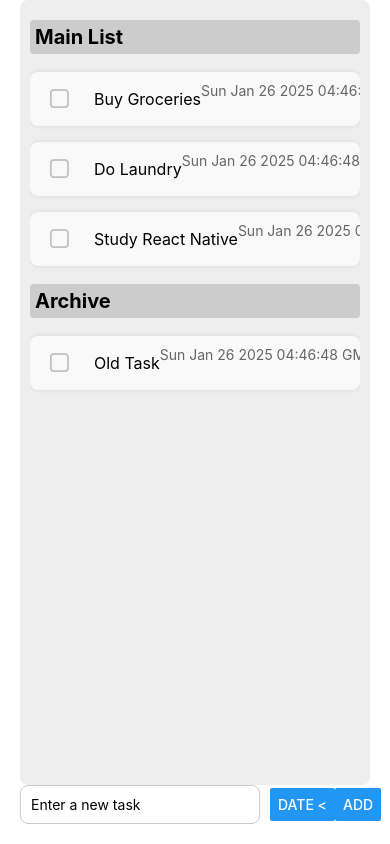
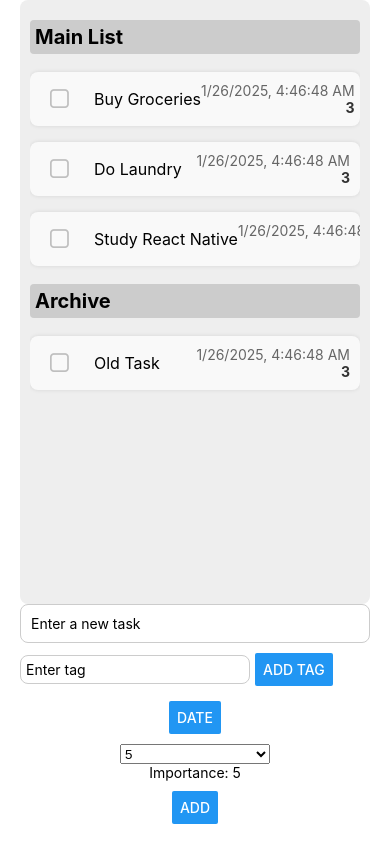
Before and after one commit to SGS-CS/todoloo, a React Native app: screen / in a window 390 px wide. Built offline with nearby package versions, Linux system fonts and the light colour scheme.

Commit message:
adding tags and importance

```diff
--- a/App.js
+++ b/App.js
@@ -1,39 +1,45 @@
 import { StatusBar } from 'expo-status-bar';
 import React, { useState } from 'react';
-import { View, Text, StyleSheet, Button, TextInput, Platform } from 'react-native';
+import {
+  View,
+  Text,
+  StyleSheet,
+  Button,
+  TextInput,
+  Platform,
+  TouchableOpacity,
+} from 'react-native';
 import DateTimePicker from '@react-native-community/datetimepicker';
+import { Picker } from '@react-native-picker/picker';
 
 import List from './List';
 
 export default function App() {
   const [tasks, setTasks] = useState([
-    { id: 1, name: 'Buy Groceries', date: new Date(), importance: 3 },
-    { id: 2, name: 'Do Laundry', date: new Date(), importance: 3 },
-    { id: 3, name: 'Study React Native', date: new Date(), importance: 3 },
+    { id: 1, name: 'Buy Groceries', date: new Date(), importance: 3, tags: ['main'] },
+    { id: 2, name: 'Do Laundry', date: new Date(), importance: 3, tags: ['main'] },
+    { id: 3, name: 'Study React Native', date: new Date(), importance: 3, tags: ['main'] },
+    { id: 4, name: 'Old Task', date: new Date(), importance: 3, tags: ['archived'] },
   ]);
-  const [archiveTasks, setArchiveTasks] = useState([
-    { id: 4, name: 'Old Task', date: new Date(), importance: 3 },
-  ]);
-
   const [newTask, setNewTask] = useState('');
   const [dueDate, setDueDate] = useState(new Date());
   const [importance, setImportance] = useState(5);
-  const [oldId, saveId] = useState(5);
+  const [lastId, setLastId] = useState(5);
+  const [showDPicker, setShowDPicker] = useState(false);
+  const [showImportancePicker, setShowImportancePicker] = useState(false);
 
-  const [showDPicker, setShowDPicker] = useState(false);
-
-  const deleteTask = (id) => {
-    setTasks(tasks.filter((task) => task.id !== id));
-  };
+  // New state for tag input
+  const [newTag, setNewTag] = useState('');
+  const [newTaskTags, setNewTaskTags] = useState([]);
 
   const archiveTask = (id) => {
-    const taskToArchive = tasks.find((t) => t.id === id);
-    if (taskToArchive) {
-      setTasks((prev) => prev.filter((t) => t.id !== id));
-      setArchiveTasks((prev) => [...prev, taskToArchive]);
-    }
+    setTasks(tasks.map(task => {
+      if (task.id === id) {
+        return { ...task, tags: task.tags.includes("archived") ? task.tags : [...task.tags, "archived"] };
+      }
+      return task;
+    }));
   };
-
 
   const handleDateChange = (e) => {
     const newDate = new Date(e.target.value);
@@ -42,28 +48,42 @@ export default function App() {
 
   const addTask = () => {
     if (newTask.trim() !== '') {
-      let tempId = oldId + 1;
-      saveId(tempId);
-      setTasks([...tasks, { id: tempId, name: newTask, date: dueDate, importance }]);
+      const newId = lastId + 1;
+      setLastId(newId);
+      // Ensure the task has the "main" tag by default.
+      const finalTags = newTaskTags.includes("main") ? newTaskTags : ["main", ...newTaskTags];
+      setTasks([...tasks, { id: newId, name: newTask, date: dueDate, importance, tags: finalTags }]);
       setNewTask('');
+      setNewTaskTags([]);
     }
   };
 
   const handleEnter = (e) => {
     if (e.key === 'Enter') addTask();
   };
+
+  const handleAddTag = () => {
+    if (newTag.trim() !== '') {
+      setNewTaskTags([...newTaskTags, newTag.trim()]);
+      setNewTag('');
+    }
+  };
+
+  const removeTag = (index) => {
+    setNewTaskTags(newTaskTags.filter((_, i) => i !== index));
+  };
+
+  const mainTasks = tasks.filter(task => task.tags.includes("main") && !task.tags.includes("archived"));
+  const archivedTasks = tasks.filter(task => task.tags.includes("archived"));
+
   const sections = [
-    { title: 'Main List', data: tasks },
-    { title: 'Archive', data: archiveTasks },
+    { title: 'Main List', data: mainTasks },
+    { title: 'Archive', data: archivedTasks },
   ];
 
   return (
     <View style={styles.container}>
-      <List
-        sections={sections}
-        archiveItem={archiveTask}
-      />
-
+      <List sections={sections} archiveItem={archiveTask} />
 
       <View style={styles.inputContainer}>
         <TextInput
@@ -74,19 +94,37 @@ export default function App() {
           onKeyPress={handleEnter}
         />
 
-        {showDPicker ? (
-          <Button title="Date >" onPress={() => setShowDPicker(!showDPicker)} />
-        ) : (
-          <Button title="Date <" onPress={() => setShowDPicker(!showDPicker)} />
-        )}
+        {/* Tag Input Section */}
+        <View style={styles.tagInputContainer}>
+          <TextInput
+            style={styles.tagInput}
+            placeholder="Enter tag"
+            value={newTag}
+            onChangeText={setNewTag}
+          />
+          <Button title="Add Tag" onPress={handleAddTag} />
+        </View>
+        {/* Display added tags */}
+        <View style={styles.tagsContainer}>
+          {newTaskTags.map((tag, index) => (
+            <View key={index} style={styles.tagChip}>
+              <Text style={styles.tagText}>{tag}</Text>
+              <TouchableOpacity onPress={() => removeTag(index)}>
+                <Text style={styles.removeTag}>X</Text>
+              </TouchableOpacity>
+            </View>
+          ))}
+        </View>
 
-        {showDPicker &&
-          (Platform.OS === 'web' ? (
-            <input type="date" onChange={handleDateChange} />
+        {/* Date/Time Picker */}
+        <Button title="Date" onPress={() => setShowDPicker(!showDPicker)} />
+        {showDPicker && (
+          Platform.OS === 'web' ? (
+            <input type="datetime-local" onChange={handleDateChange} />
           ) : (
             <DateTimePicker
               value={dueDate}
-              mode="date"
+              mode="datetime"
               display={Platform.OS === 'ios' ? 'spinner' : 'default'}
               onChange={(event, selectedDate) => {
                 if (selectedDate) {
@@ -94,7 +132,22 @@ export default function App() {
                 }
               }}
             />
-          ))}
+          )
+        )}
+
+        {/* Importance Dropdown */}
+        <View style={styles.pickerContainer}>
+          <Picker
+            selectedValue={importance}
+            style={{ height: 20, width: 150 }}
+            onValueChange={(itemValue) => setImportance(itemValue)}
+          >
+            {Array.from({ length: 10 }, (_, i) => i + 1).map(val => (
+              <Picker.Item key={val} label={String(val)} value={val} />
+            ))}
+          </Picker>
+          <Text>Importance: {importance}</Text>
+        </View>
 
         <Button title="Add" onPress={addTask} />
       </View>
@@ -106,28 +159,60 @@ export default function App() {
 
 const styles = StyleSheet.create({
   container: {
-    // Take up the full screen
     flex: 1,
     backgroundColor: '#fff',
     paddingHorizontal: 20,
   },
-  listSection: {
-    // This grows to fill all remaining vertical space, pushing input to bottom
-    flex: 1,
-    marginTop: 20,
-  },
   inputContainer: {
-    // Placed at the bottom (after the list section)
-    flexDirection: 'row',
+    flexDirection: 'column',
     alignItems: 'center',
-    marginBottom: 20, // Or adjust as desired
+    marginBottom: 20,
   },
   input: {
-    flex: 1,
+    width: '100%',
     borderWidth: 1,
     borderColor: '#ccc',
     borderRadius: 8,
     padding: 10,
-    marginRight: 10,
+    marginBottom: 10,
+  },
+  pickerContainer: {
+    alignItems: 'center',
+    marginVertical: 10,
+  },
+  tagInputContainer: {
+    flexDirection: 'row',
+    width: '100%',
+    alignItems: 'center',
+    marginBottom: 5,
+  },
+  tagInput: {
+    borderWidth: 1,
+    borderColor: '#ccc',
+    borderRadius: 8,
+    padding: 5,
+    marginRight: 5,
+  },
+  tagsContainer: {
+    flexDirection: 'row',
+    flexWrap: 'wrap',
+    marginBottom: 10,
+  },
+  tagChip: {
+    flexDirection: 'row',
+    alignItems: 'center',
+    backgroundColor: '#ddd',
+    borderRadius: 15,
+    paddingHorizontal: 10,
+    paddingVertical: 5,
+    marginRight: 5,
+    marginBottom: 5,
+  },
+  tagText: {
+    marginRight: 5,
+  },
+  removeTag: {
+    color: 'red',
+    fontWeight: 'bold',
   },
 });
--- a/List.js
+++ b/List.js
@@ -7,11 +7,11 @@ function List({ sections, archiveItem }) {
   const renderItem = ({ item }) => (
     <Task
       name={item.name}
-      date={item.date.toString()}
+      date={item.date.toLocaleString()}
       importance={item.importance}
+      tags = {item.tags}
       id={item.id}
       onArchive={archiveItem}
-      // or onDelete / onArchive, depending on your naming
     />
   );
 
@@ -27,7 +27,6 @@ function List({ sections, archiveItem }) {
         keyExtractor={(item) => item.id.toString()}
         renderItem={renderItem}
         renderSectionHeader={renderSectionHeader}
-        // optional props
       />
     </View>
   );
@@ -37,7 +36,7 @@ export default List;
 
 const styles = StyleSheet.create({
   container: {
-    flex: 1, // Make sure it can scroll
+    flex: 1,
     backgroundColor: '#eee',
     borderRadius: 8,
     padding: 10,
@@ -46,7 +45,7 @@ const styles = StyleSheet.create({
     fontSize: 20,
     fontWeight: 'bold',
     marginVertical: 10,
-    backgroundColor: '#ccc', // optional for visual separation
+    backgroundColor: '#ccc',
     padding: 5,
     borderRadius: 4,
   },
--- a/Task.js
+++ b/Task.js
@@ -4,10 +4,13 @@ import { CheckBox } from 'react-native-elements';
 
 function Task(props) {
   const [checked, toggleCheck] = useState(false);
+  // if (props.tags.includes('archived')) {
+  //   toggleCheck(true);
+  // }
 
   const toggle = () => {
     toggleCheck(!checked);
-    props.onArchive(props.id); // Trigger delete when checkbox toggled
+    props.onArchive(props.id); // Instead of deleting, this adds the "archived" tag
   };
 
   return (
@@ -20,7 +23,7 @@ function Task(props) {
         />
         <Text style={styles.taskText}>{props.name}</Text>
       </View>
-      <View style={styles.rightSection}> {/* added later*/}
+      <View style={styles.rightSection}>
         <Text style={styles.date}>{props.date || 'None'}</Text>
         <Text style={styles.importance}>{props.importance || 'None'}</Text>
       </View>
@@ -32,7 +35,7 @@ const styles = StyleSheet.create({
   taskContainer: {
     flexDirection: 'row',
     alignItems: 'center',
-    justifyContent: 'space-between', // Space between left and right sections
+    justifyContent: 'space-between',
     marginVertical: 8,
     padding: 10,
     backgroundColor: '#f9f9f9',
@@ -47,7 +50,7 @@ const styles = StyleSheet.create({
     alignItems: 'center',
   },
   rightSection: {
-    alignItems: 'flex-end', //moved dates to the end of the task bar
+    alignItems: 'flex-end',
   },
   checkbox: {
     margin: 0,
--- a/package.json
+++ b/package.json
@@ -12,6 +12,7 @@
   "dependencies": {
     "@expo/metro-runtime": "~4.0.1",
     "@react-native-community/datetimepicker": "^8.2.0",
+    "@react-native-picker/picker": "^2.11.0",
     "expo": "^52.0.37",
     "expo-status-bar": "~2.0.1",
     "react": "18.3.1",
```
Also changed, not shown: Ideas.txt, 2 other files (tests, documents, lock files or other folders).
